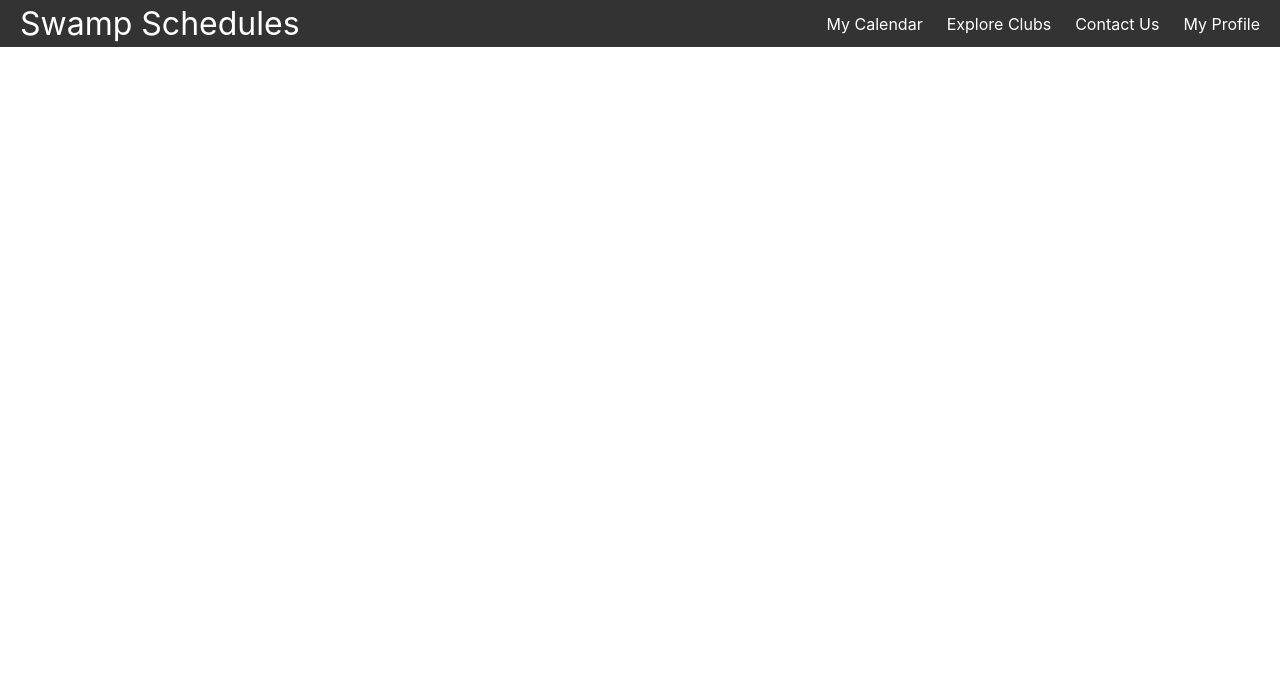
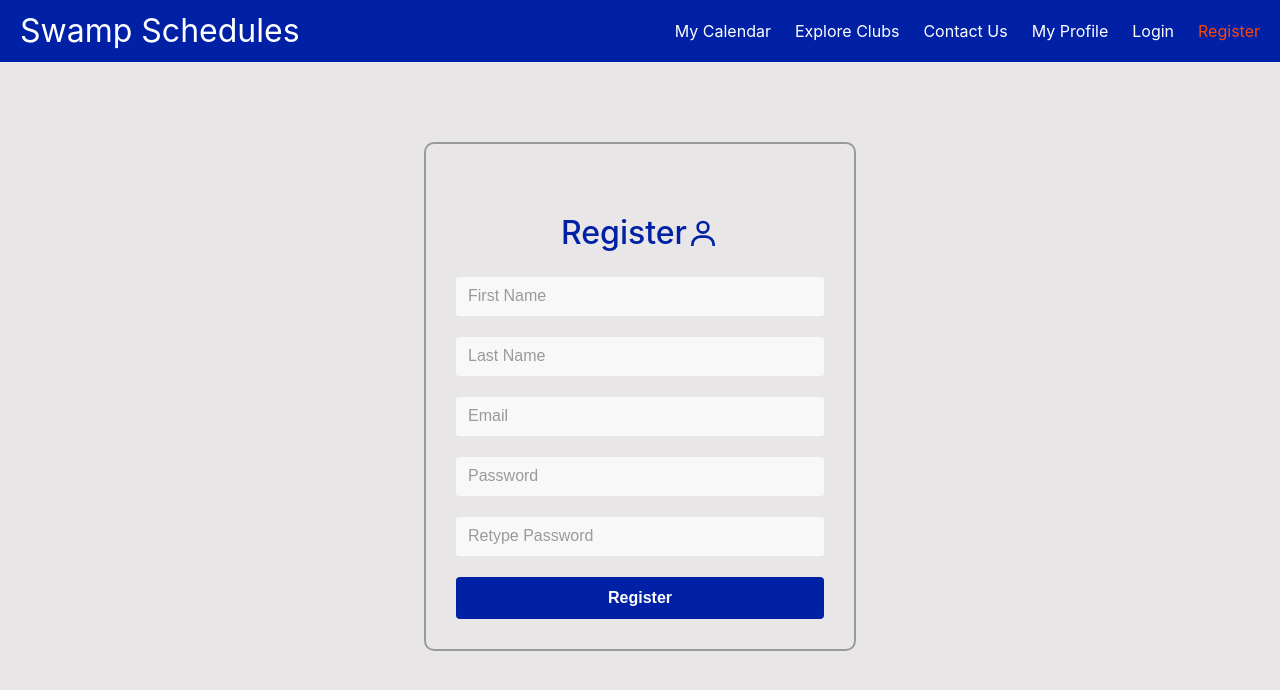
Before and after one commit to Dcminh333/Green-Team, a React (Create React App) app in the folder frontend/clubscheduler-frontend/: page /register in a window 1280 px wide. Shown: the top 690 px of the page. Built offline with nearby package versions, Linux system fonts and the light colour scheme.

Commit message:
added login and register pages. added generic styles

```diff
--- a/frontend/clubscheduler-frontend/package.json
+++ b/frontend/clubscheduler-frontend/package.json
@@ -9,6 +9,7 @@
     "axios": "^1.6.7",
     "react": "^18.2.0",
     "react-dom": "^18.2.0",
+    "react-icons": "^5.0.1",
     "react-router-dom": "^6.22.3",
     "react-scripts": "^5.0.1",
     "styled-components": "^6.1.8",
--- a/frontend/clubscheduler-frontend/src/App.js
+++ b/frontend/clubscheduler-frontend/src/App.js
@@ -9,6 +9,8 @@ import MyCalendar from './pages/MyCalendar';
 import ExploreClubs from './pages/ExploreClubs';
 import ContactUs from './pages/ContactUs';
 import MyProfile from './pages/MyProfile';
+import Login from './pages/Login';
+import Register from './pages/Register';
 
 function App() {
   return (
@@ -16,11 +18,13 @@ function App() {
       <Navbar />
       <div className='container'>
         <Routes>
-            <Route exact path="/" element={<Home />}/>
-            <Route exact path="/calendar" element={<MyCalendar />}/>
-            <Route exact path="/explore" element={<ExploreClubs />}/>
-            <Route exact path="/contact" element={<ContactUs />}/>
-            <Route exact path="/profile" element={<MyProfile />}/>
+            <Route path="/" element={<Home />}/>
+            <Route path="/calendar" element={<MyCalendar />}/>
+            <Route path="/explore" element={<ExploreClubs />}/>
+            <Route path="/contact" element={<ContactUs />}/>
+            <Route path="/profile" element={<MyProfile />}/>
+            <Route path="/login" element={<Login />}/>
+            <Route path="/register" element={<Register />}/>
           </Routes>
       </div>
     </>
--- a/frontend/clubscheduler-frontend/src/components/Navbar/Navbar.js
+++ b/frontend/clubscheduler-frontend/src/components/Navbar/Navbar.js
@@ -11,6 +11,8 @@ export default function Navbar()
             <CustomLink to="/explore">Explore Clubs</CustomLink>
             <CustomLink to="/contact">Contact Us</CustomLink>
             <CustomLink to="/profile">My Profile</CustomLink>
+            <CustomLink to="/login">Login</CustomLink>
+            <CustomLink to="/register">Register</CustomLink>
         </ul>
     </nav>
 }
--- /dev/null
+++ b/frontend/clubscheduler-frontend/src/pages/Login.js
@@ -0,0 +1,9 @@
+import React from "react";
+
+const Login = () => {
+    return (
+        <div>LoginPage</div>
+    )
+}
+
+export default Login
--- /dev/null
+++ b/frontend/clubscheduler-frontend/src/pages/Register.js
@@ -0,0 +1,56 @@
+import { useEffect, useState } from "react";
+import React from "react";
+import { BiUser } from 'react-icons/bi'
+
+const Register = () => {
+
+    const [formData, setFormData] = useState({
+        "first_name": "",
+        "last_name": "",
+        "email": "",
+        "password": "",
+        "re_password": "",
+    })
+
+    const { first_name, last_name, email, password, re_password } = formData
+
+    return (
+        <>
+            <div className="container auth__container">
+                <form className="auth__form">
+                    <h2 className="main__title">Register <BiUser /> </h2>
+
+                    <input type="text"
+                        placeholder="First Name"
+                        name="first_name"
+                        required
+                    />
+                    <input type="text"
+                        placeholder="Last Name"
+                        name="last_name"
+                        required
+                    />
+                    <input type="email"
+                        placeholder="Email"
+                        name="email"
+                        required
+                    />
+                    <input type="password"
+                        placeholder="Password"
+                        name="password"
+                        required
+                    />
+                    <input type="password"
+                        placeholder="Retype Password"
+                        name="re_password"
+                        required
+                    />
+
+                    <button className="btn btn-primary" type="submit" onClick="">Register</button>
+                </form>
+            </div>
+        </>
+    )
+}
+
+export default Register
--- a/frontend/clubscheduler-frontend/src/styles.css
+++ b/frontend/clubscheduler-frontend/src/styles.css
@@ -1,19 +1,120 @@
 * {
+    margin: 0;
+    padding: 0;
+    border: 0;
+    outline: 0;
     box-sizing: border-box;
+    list-style: none;
+    text-decoration: none;
+  }
+
+  :root {
+    --color-bg: #e8e6e6; /* Light gray background */
+    --color-bg-variant: #9b9a9a; /* Slightly darker variant of the background */
+    --color-primary: #0021a5; /* University of Florida blue */
+    --color-primary-variant: #ff8000; /* University of Florida orange */
+    --color-accent: #ff4500;
+    --color-accent-variant: #cc3700;
+    --color-white: #fff;
+    --color-light: #f8f8f8;
+    --color-black: #000;
+    --color-dark: #242424;
+
+    --transition: all 400ms ease;
+
+    --container-width-lg: 75%;
+    --container-width-md: 86%;
+    --container-width-sm: 90%;
+  }
+
+body {
+    background: var(--color-bg);
+    color: var(--color-dark);
+    line-height: 1.7;
 }
 
-body {
-    margin: 0;
+/* General Styles */
+
+.container {
+    width: var(--container-width-lg);
+    margin: 0 auto;
+  }
+
+h1,
+h2,
+h3,
+h4,
+h5 {
+  font-weight: 500;
 }
 
-.container {
-    margin: 1rem;
+h1 {
+    font-size: 2.5rem;
+  }
+
+  .btn {
+    display: inline-block;
+    padding: 12px 24px;
+    font-size: 1rem;
+    font-weight: bold;
     text-align: center;
+    text-decoration: none;
+    border: 1px orange;
+    border-radius: 4px;
+    cursor: pointer;
+    transition: var(--transition);
+  }
+
+  .btn-primary {
+    background-color: var(--color-primary);
+    color: var(--color-white);
+  }
+
+  .btn-secondary {
+    background-color: var(--color-bg);
+    color: var(--color-primary);
+    border: 1px solid var(--color-primary);
+  }
+
+  .btn-accent {
+    background-color: var(--color-accent);
+    color: var(--color-white);
+  }
+
+  /* Additional styles for hover/focus effects */
+  .btn:hover,
+  .btn:focus {
+    opacity: 0.8;
+    outline: none;
+  }
+
+  .btn-primary:hover,
+  .btn-primary:focus {
+    background-color: var(--color-primary-variant);
+  }
+
+  .btn-secondary:hover,
+  .btn-secondary:focus {
+    background-color: var(--color-primary);
+    color: var(--color-white);
+  }
+
+  .btn-accent:hover,
+  .btn-accent:focus {
+    background-color: var(--color-accent-variant);
+  }
+
+.main__title {
+    font-size: 3rem;
+    color: var(--color-primary);
+    text-align: center;
+    margin-top: 2rem;
 }
+/* Nav Bar */
 
 .nav {
-    background-color: #333;
-    color: white;
+    background-color: var(--color-primary);
+    color: var(--color-white);
     display: flex;
     justify-content: space-between;
     align-items: stretch;
@@ -43,9 +144,69 @@ body {
 }
 
 .nav li.active {
-    background-color: #555;
+    color: var(--color-accent);
 }
 
 .nav li:hover {
-    background-color: #777;
+    color: var(--color-primary-variant);
 }
+
+/* Auth forms (Login, Register, Profiles) */
+
+.auth__form {
+    background-color: var(--color-bg-light);
+    margin: 0 auto;
+    padding: 30px;
+    border: solid 2px;
+    border-radius: 10px;
+    border-color: var(--color-bg-variant);
+    width: var(--container-width-sm);
+    max-width: 30rem;
+    display: flex;
+    flex-direction: column;
+    gap: 1rem;
+    justify-content: center;
+    align-items: center;
+  }
+
+.auth__form .btn {
+    width: 100%;
+}
+
+  .auth__form input {
+    width: 100%;
+    padding: 12px;
+    margin-bottom: 5px;
+    border-radius: 3px;
+    background-color: var(--color-light);
+    color: var(--color-bg-variant);
+
+    &::placeholder {
+        font-size: 1rem;
+        color: var(--color-bg-variant);
+    }
+
+    &:valid {
+        font-size: 1rem;
+        color: var(--color-bg-variant);
+    }
+  }
+
+.auth__container {
+    width: 30rem;
+    margin: 5rem auto;
+}
+
+.auth__container .main__title {
+    font-size: 2rem;
+    display: flex;
+    align-items: center;
+    justify-content: center;
+}
+
+/* Messages */
+
+.error-message {
+    color: red;
+    margin-bottom: 10px;
+  }
```
Also changed, not shown: 1 other file (tests, documents, lock files or other folders).
